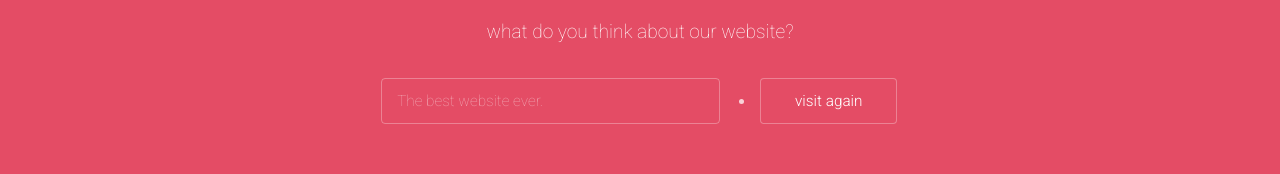
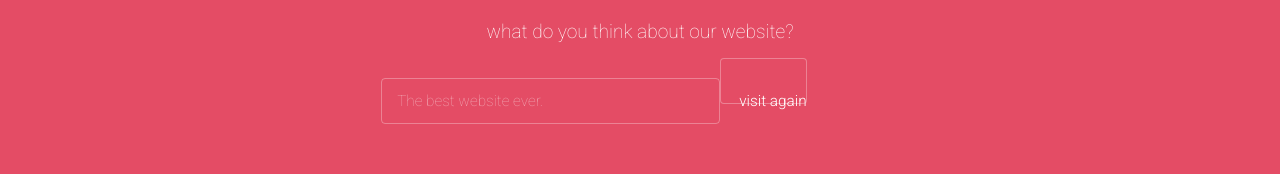
Before and after one commit to OliverBaiyang/OliverBaiYang.github.io, a plain HTML site: page index.html in a window 1280 px wide. Shown: the part 4394-4568 px from the top of the page. Drawn offline with Linux system fonts and the light colour scheme.

Commit message:
Update index.html

```diff
--- a/index.html
+++ b/index.html
@@ -160,7 +160,7 @@
 							<div class="row uniform 50%">
 								<div class="8u 12u$(xsmall)"><input type="text" name="very good" id="textinput" placeholder="The best website ever." /></div>
 							</li>
-							<li><a href="http://oliverbaiyang.github.io/" class="button">visit again</a></li>
+							<a href="http://oliverbaiyang.github.io/" class="button">visit again</a>
 							</div>
 						</form>
 					</div>
```
